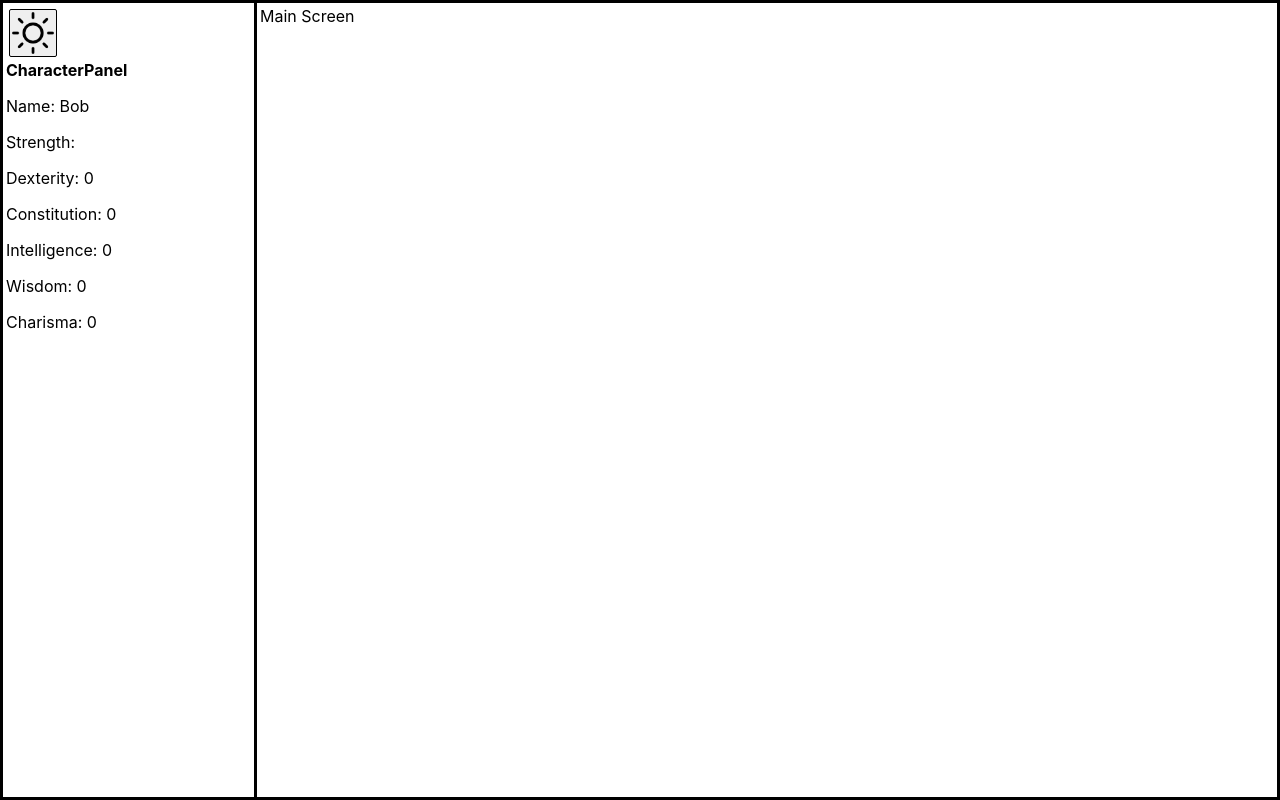
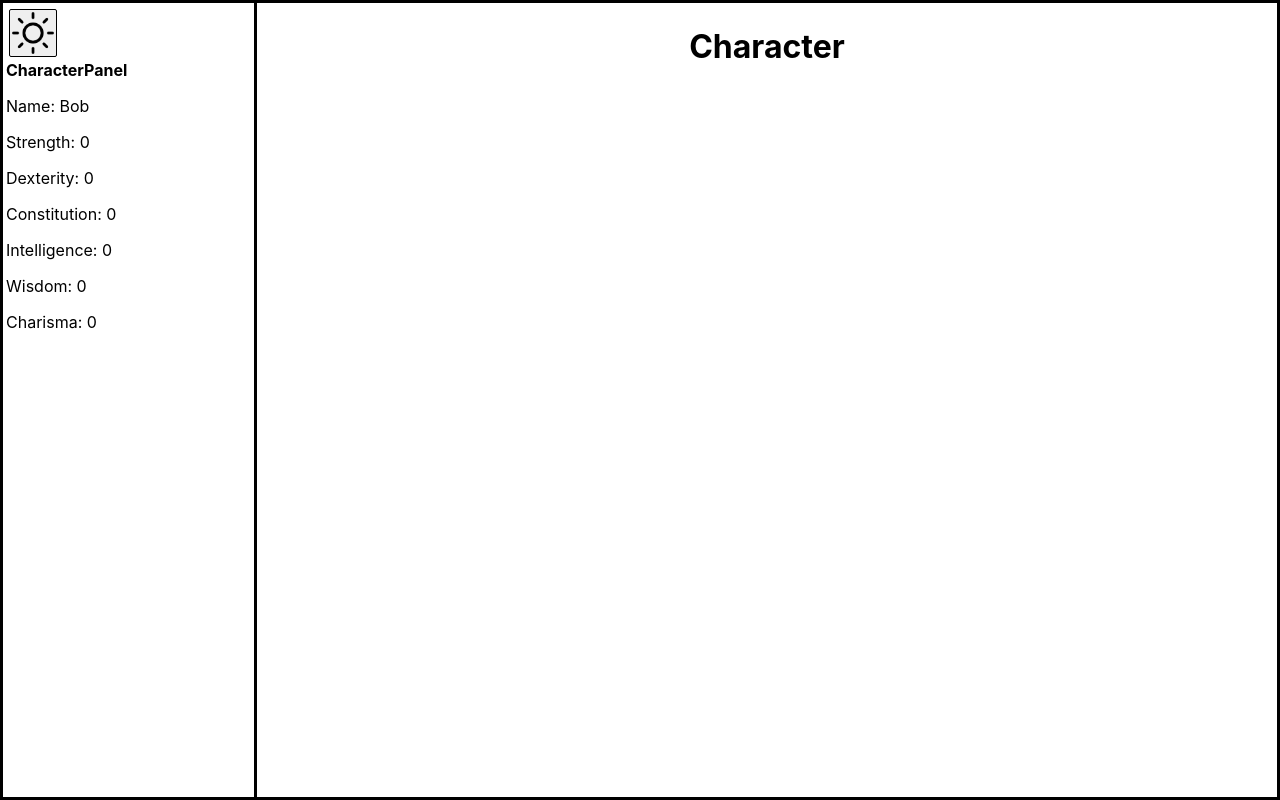
Before and after one commit to EasySouls/stars-of-redemption-js, a React (Create React App) app in the folder text-rpg/: page / in a window 1280 px wide. Built offline with nearby package versions, Linux system fonts and the light colour scheme.

Commit message:
refactored with hooks

```diff
--- a/text-rpg/src/App.css
+++ b/text-rpg/src/App.css
@@ -16,6 +16,14 @@
   padding: 3px;
   width: 80vw;
   height: 100vh;
+}
+
+.character-screen {
+  margin: 5px;
+}
+
+.character-screen h1 {
+  text-align: center;
 }
 
 .sidebar {
--- a/text-rpg/src/App.js
+++ b/text-rpg/src/App.js
@@ -1,32 +1,28 @@
 import "./App.css";
-import React, { useState } from "react";
+import React, { createContext, useState } from "react";
 import Sidebar from "./Sidebar";
 import lightIcon from "./icons/light-icon.png";
 import darkIcon from "./icons/dark-icon.png";
 import MainScreen from "./MainScreen";
 
-class Character {
-  name = "Bob";
+export const CharacterContext = createContext();
 
-  attributes = {
-    strenght: 0,
+function App() {
+  const [character, setCharacter] = useState({
+    name: "Bob",
+    hp: 0,
+    hpMax: 0,
+    encumbrence: 0,
+    encumbrenceMax: 0,
+    strength: 0,
     dexterity: 0,
     constitution: 0,
     intelligence: 0,
     wisdom: 0,
     charisma: 0,
-  };
-
-  values = {
-    hp: 0,
-    hpMax: 0,
-    encumbrence: 0,
-    encumbrenceTotal: 0,
-  };
-}
-
-function App() {
-  const [character, setCharacter] = useState(new Character());
+    exp: 0,
+    expNext: 0,
+  });
 
   const [darkTheme, setDarkTheme] = useState({
     enabled: false,
@@ -63,6 +59,7 @@ function App() {
 
   return (
     <div className='game' style={themeStyles}>
+      <CharacterContext.Provider value={{ character, setCharacter }}>
         <Sidebar
           changeTheme={changeTheme}
           themeIcon={darkTheme.icon}
@@ -70,6 +67,7 @@ function App() {
           borderStyle={borderStyle}
         />
         <MainScreen character={character} borderStyle={borderStyle2} />
+      </CharacterContext.Provider>
     </div>
   );
 }
--- a/text-rpg/src/CharacterPanel.js
+++ b/text-rpg/src/CharacterPanel.js
@@ -1,21 +1,17 @@
 import React from "react";
 
 export default function CharacterPanel({ character }) {
-  const values = character.values;
-  const attributes = character.attributes;
-  const name = character.name;
-  console.log(attributes);
   return (
     <div className='character-panel'>
       {/* Make this with a much smarter way*/}
       <b>CharacterPanel</b>
-      <p>Name: {name}</p>
-      <p>Strength: {attributes.strength}</p>
-      <p>Dexterity: {attributes.dexterity}</p>
-      <p>Constitution: {attributes.constitution}</p>
-      <p>Intelligence: {attributes.intelligence}</p>
-      <p>Wisdom: {attributes.wisdom}</p>
-      <p>Charisma: {attributes.charisma}</p>
+      <p>Name: {character.name}</p>
+      <p>Strength: {character.strength}</p>
+      <p>Dexterity: {character.dexterity}</p>
+      <p>Constitution: {character.constitution}</p>
+      <p>Intelligence: {character.intelligence}</p>
+      <p>Wisdom: {character.wisdom}</p>
+      <p>Charisma: {character.charisma}</p>
     </div>
   );
 }
--- /dev/null
+++ b/text-rpg/src/CharacterScreen.js
@@ -0,0 +1,20 @@
+import React, { useContext, useState, useEffect } from "react";
+import { CharacterContext } from "./App";
+
+export default function CharacterScreen(props) {
+  const { character, setCharacter } = useContext(CharacterContext);
+  const [canUpgrade, setCanUpgrade] = useState(false);
+
+  useEffect(() => {
+    if (character.exp >= character.expNext) {
+      setCanUpgrade((prev) => true);
+    }
+  }, [character.exp, character.expNext]);
+
+  return (
+    <div className='character-screen'>
+      <h1>Character</h1>
+      <div className='character-screen-attributes'></div>
+    </div>
+  );
+}
--- a/text-rpg/src/MainScreen.js
+++ b/text-rpg/src/MainScreen.js
@@ -1,9 +1,10 @@
 import React from "react";
+import CharacterScreen from "./CharacterScreen";
 
 export default function MainScreen({ character, borderStyle }) {
   return (
     <div className='main-screen' style={borderStyle}>
-      Main Screen
+      <CharacterScreen />
     </div>
   );
 }
```
Lines whose indentation alone changed are shown as unchanged.
